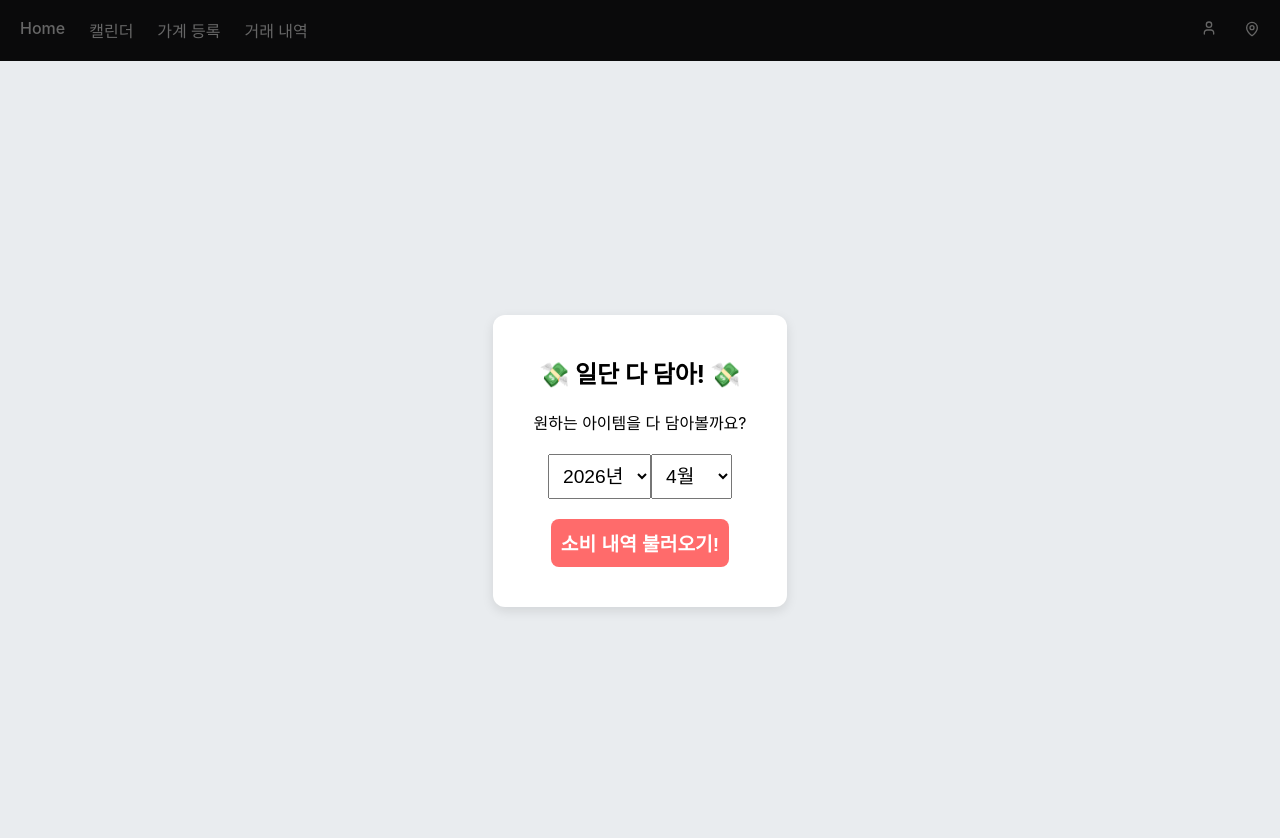
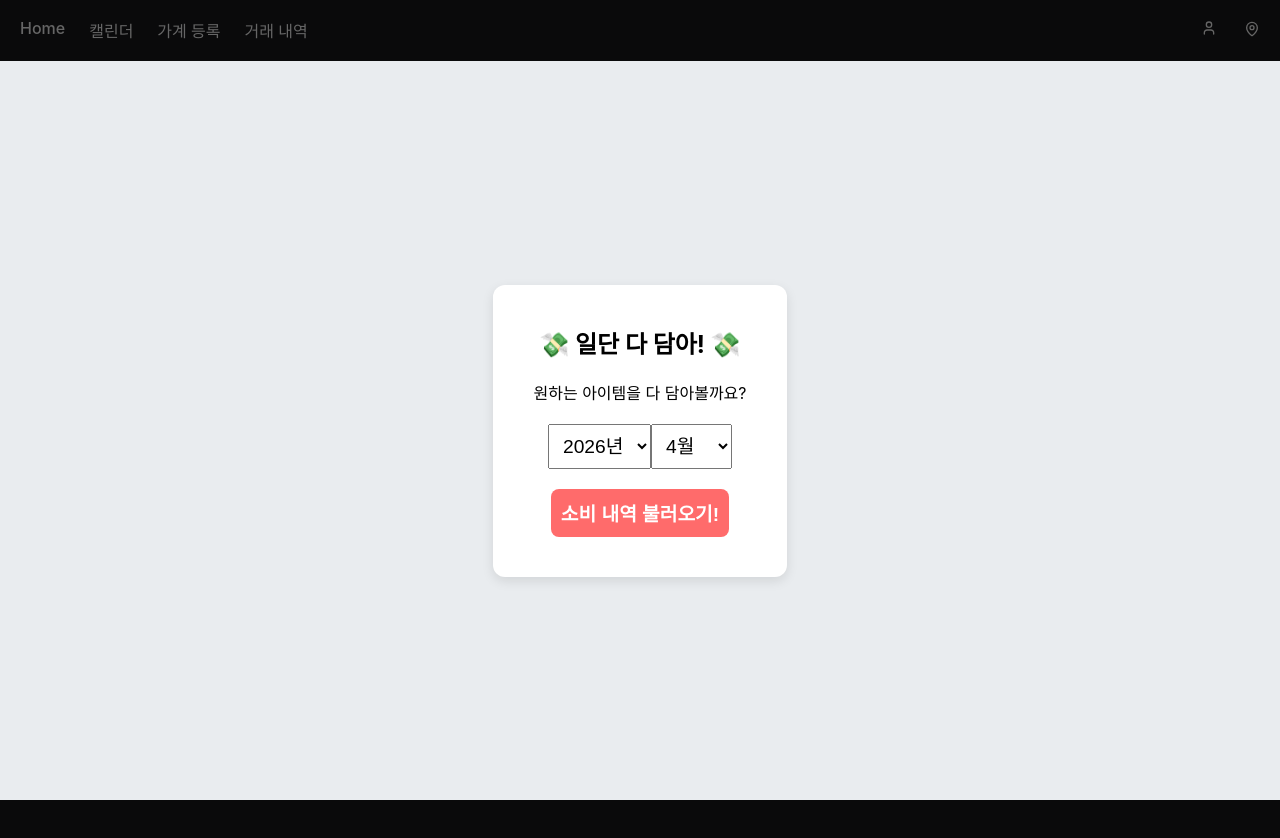
Before and after one commit to kb-7th-household-account-book/vue-account-book, a Vue app: page /game in a window 1280 px wide. Shown: the top 838 px of the page. After the commit the page ends 800 px from the top, so only its background shows below. Built offline with nearby package versions, Linux system fonts and the light colour scheme; a web font is replaced by a local one.

Commit message:
style: 높이 수정

```diff
--- a/src/views/Game.vue
+++ b/src/views/Game.vue
@@ -15,8 +15,8 @@ const handleGameOver = () => {
 </script>
 
 <template>
+  <div class="top-container">
     <div class="game-page-container">
-
       <GameSetup
         v-if="currentPhase === 'READY'"
         @start-game="startGamePhase"
@@ -30,21 +30,27 @@ const handleGameOver = () => {
       <div v-else-if="currentPhase === 'END'" class="ending-screen">
         <h1>팩트 폭격 준비 중... 🧾</h1>
       </div>
-
+    </div>
   </div>
 </template>
 
 <style scoped>
+.top-container {
+  margin: 0 !important;
+  padding: 0 !important;
+  overflow: hidden !important;
+}
+
 .game-page-container {
   width: 100vw;
-  height: 100vh;
+  height: calc(100vh - 61px);
   margin: 0;
   padding: 0;
   display: flex;
   justify-content: center;
   align-items: center;
   background-color: #e9ecef;
-  overflow: hidden; /* 안전장치 */
+  overflow: hidden;
 }
 
 .ending-screen {
@@ -58,16 +64,3 @@ const handleGameOver = () => {
   color: black;
 }
 </style>
-
-<style>
-html, body {
-  margin: 0 !important;
-  padding: 0 !important;
-  overflow: hidden !important;
-}
-#app {
-  max-width: 100% !important;
-  margin: 0 !important;
-  padding: 0 !important;
-}
-</style>
```
Lines whose indentation alone changed are shown as unchanged.
